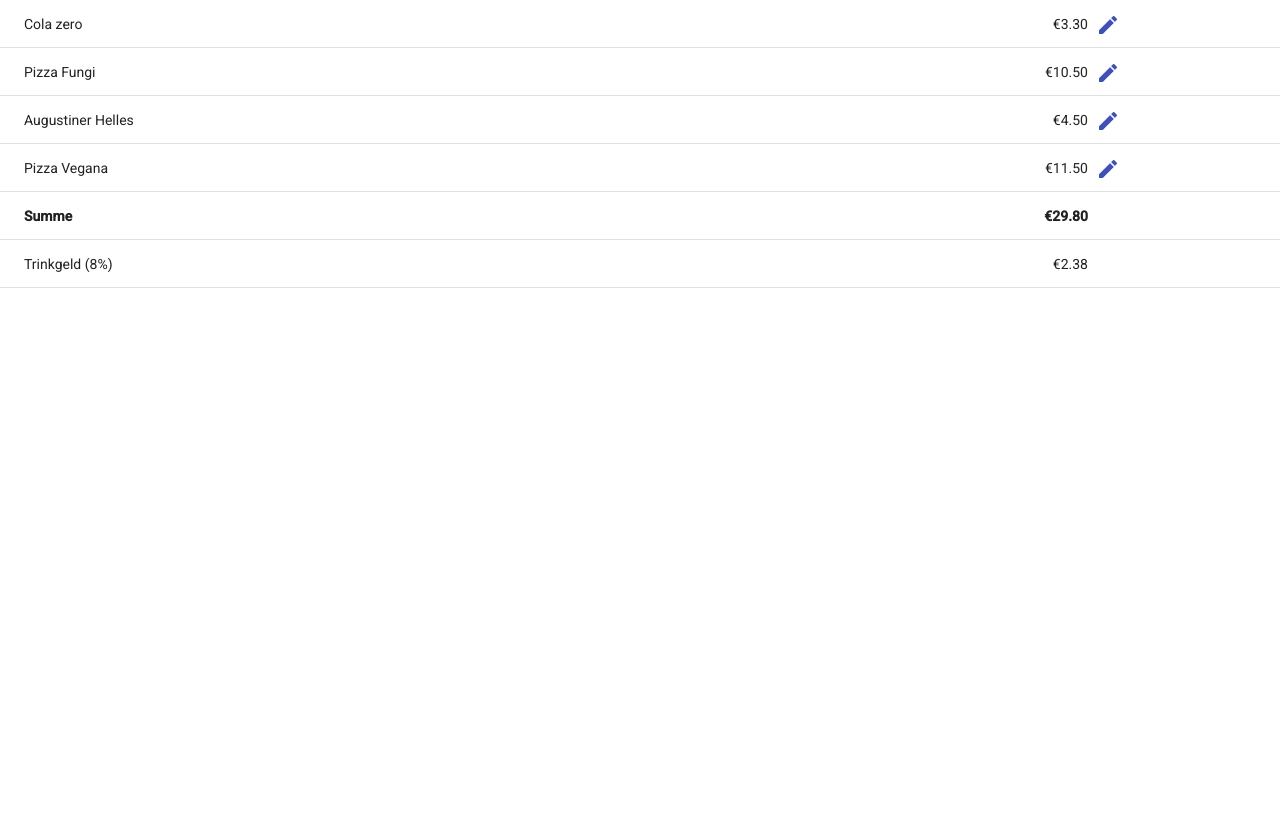
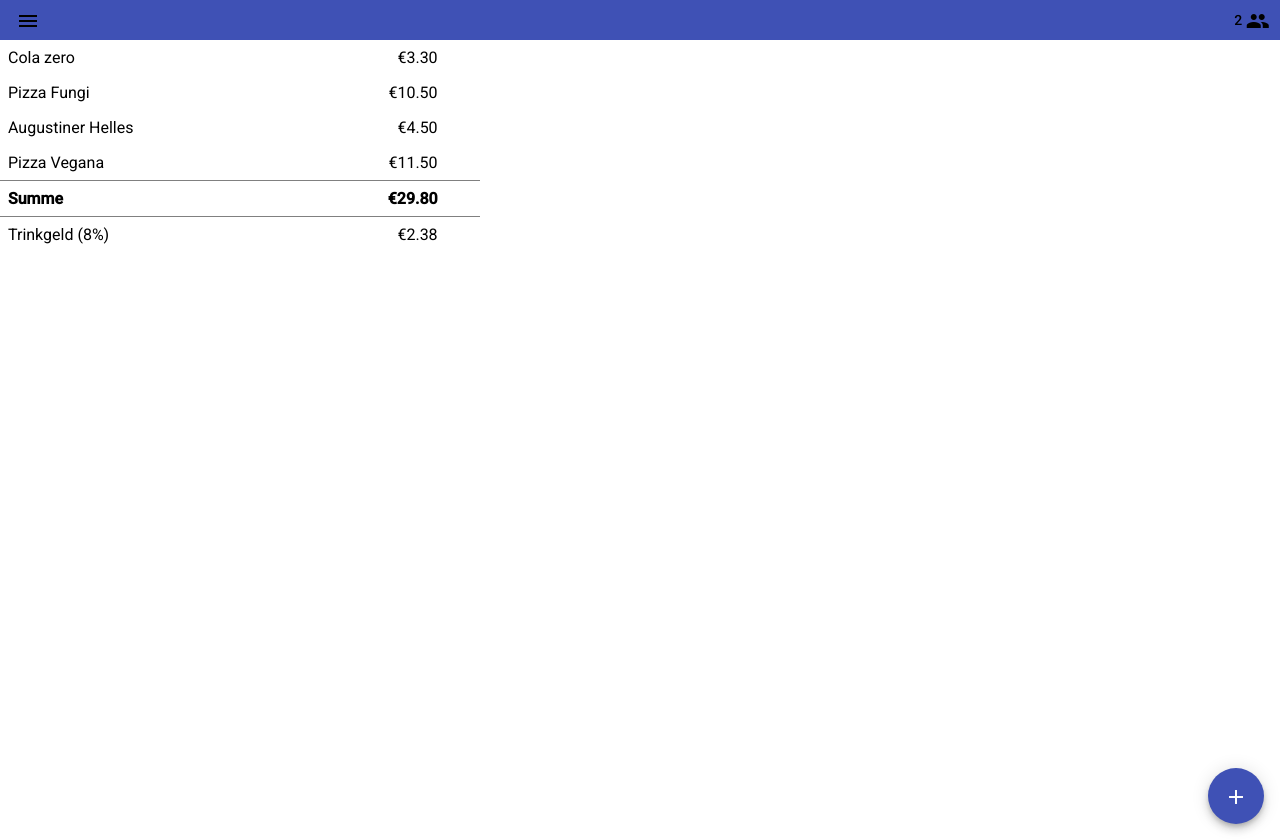
Before and after one commit to TanjaDi/bill-split, an Angular app: page / in a window 1280 px wide. Before the commit the page ends 800 px from the top, so only its background shows below. Built offline with nearby package versions, Linux system fonts and the light colour scheme.

Commit message:
Add header and settings

```diff
--- a/src/app/app.component.html
+++ b/src/app/app.component.html
@@ -1,4 +1,5 @@
 <div role="main">
+  <bsplit-header></bsplit-header>
   <bsplit-bill></bsplit-bill>
 </div>
 <router-outlet></router-outlet>
--- a/src/app/bill/bill.component.html
+++ b/src/app/bill/bill.component.html
@@ -1,90 +1,25 @@
-<table mat-table [dataSource]="entries">
-  <!-- Column: name -->
-  <ng-container matColumnDef="name">
-    <td mat-cell *matCellDef="let entry">
-      <ng-container *ngIf="!entry.isEditMode">
-        <mat-label>
-          {{ entry.name }}
-        </mat-label>
-      </ng-container>
-      <ng-container *ngIf="entry.isEditMode">
-        <mat-form-field>
-          <mat-label>Name</mat-label>
-          <input type="text" matInput [(ngModel)]="entry.name" />
-        </mat-form-field>
-      </ng-container>
-    </td>
-    <td mat-footer-cell *matFooterCellDef>Summe</td>
-  </ng-container>
+<table>
+  <!-- data rows -->
+  <tr class="dataRow" *ngFor="let entry of entries">
+    <td class="name">{{ entry.name }}</td>
+    <td class="price">{{ entry.price | currency: currency }}</td>
+    <td class="payer"></td>
+  </tr>
+  <!-- Total -->
+  <tr class="totalRow">
+    <td class="name">Summe</td>
+    <td class="price total">{{ total | currency: currency }}</td>
+    <td class="payer"></td>
+  </tr>
+  <tr class="tipRow">
+    <td class="name">Trinkgeld ({{ tipInPercent }}%)</td>
+    <td class="price tip">{{ tip | currency: currency }}</td>
+    <td class="payer"></td>
+  </tr>
+</table>
 
-  <!-- Column: price -->
-  <ng-container matColumnDef="price">
-    <td mat-cell *matCellDef="let entry">
-      <ng-container *ngIf="!entry.isEditMode">
-        <mat-label> {{ entry.price | currency: "EUR" }} </mat-label>
-      </ng-container>
-      <ng-container *ngIf="entry.isEditMode">
-        <mat-form-field>
-          <mat-label>Price</mat-label>
-          <input type="number" matInput [(ngModel)]="entry.price" />
-          <span matSuffix>&nbsp;€</span>
-        </mat-form-field>
-      </ng-container>
-    </td>
-    <td mat-footer-cell *matFooterCellDef>
-      <mat-label>{{ total | currency: "EUR" }}</mat-label>
-    </td>
-  </ng-container>
-
-  <!-- Column: edit -->
-  <ng-container matColumnDef="edit">
-    <td mat-cell *matCellDef="let entry">
-      <ng-container *ngIf="!entry.isEditMode">
-        <div class="editButtonCell">
-          <button
-            mat-icon-button
-            color="primary"
-            (click)="entry.isEditMode = !entry.isEditMode"
-          >
-            <mat-icon>edit</mat-icon>
-          </button>
-        </div>
-      </ng-container>
-      <ng-container *ngIf="entry.isEditMode">
-        <div class="doneButtonCell">
-          <button
-            mat-button
-            color="primary"
-            (click)="entry.isEditMode = !entry.isEditMode"
-          >
-            Done
-          </button>
-        </div>
-      </ng-container>
-    </td>
-    <td mat-footer-cell *matFooterCellDef></td>
-  </ng-container>
-
-  <!-- Columns for tipFooter -->
-  <ng-container matColumnDef="tip">
-    <td mat-footer-cell *matFooterCellDef>Trinkgeld ({{ TIP_IN_PERCENT }}%)</td>
-  </ng-container>
-  <ng-container matColumnDef="tipAmount">
-    <td mat-footer-cell *matFooterCellDef>
-      <mat-label> {{ tip | currency: "EUR" }} </mat-label>
-    </td>
-  </ng-container>
-  <ng-container matColumnDef="calculateTip">
-    <td mat-footer-cell *matFooterCellDef></td>
-  </ng-container>
-
-  <!-- Row -->
-  <tr mat-row *matRowDef="let row; columns: displayedColumns"></tr>
-  <!-- Footer row -->
-  <tr mat-footer-row *matFooterRowDef="displayedColumns"></tr>
-  <tr
-    mat-footer-row
-    class="tipRow"
-    *matFooterRowDef="displayedColumnsForTipFooter"
-  ></tr>
-</table>
+<div class="buttonWrapper">
+  <button class="addButton" mat-fab color="primary">
+    <mat-icon>add</mat-icon>
+  </button>
+</div>
--- a/src/app/bill/bill.component.scss
+++ b/src/app/bill/bill.component.scss
@@ -1,16 +1,39 @@
+:host {
+  display: flex;
+  flex-direction: column;
+  height: 100vh;
+  width: 100vw;
+
   table {
     width: 100%;
+    max-width: 30rem;
+    border-spacing: 1rem;
+    border-collapse: collapse;
 
-  .mat-column-edit {
-    width: 15%;
+    th,
+    td {
+      padding: 0.5rem;
     }
 
-  .mat-column-price,
-  .mat-column-tipAmount {
+    .price {
       text-align: right;
     }
 
-  .mat-footer-row:not(.tipRow) {
+    tr.totalRow td,
+    tr.tipRow td {
+      border-top: 1px solid grey;
+    }
+
+    .totalRow {
       font-weight: bold;
     }
   }
+
+  .buttonWrapper {
+    height: 100%;
+    padding: 1rem;
+    display: flex;
+    justify-content: flex-end;
+    align-items: flex-end;
+  }
+}
--- a/src/app/bill/bill.component.ts
+++ b/src/app/bill/bill.component.ts
@@ -1,5 +1,6 @@
 import { Component, OnInit } from '@angular/core';
 import { FormBuilder, FormControl, FormGroup } from '@angular/forms';
+import { SettingsService } from './../service/settings.service';
 
 export interface BillEntry {
   name: string;
@@ -20,15 +21,21 @@ const DATA_SOURCE: BillEntry[] = [
   styleUrls: ['./bill.component.scss'],
 })
 export class BillComponent implements OnInit {
-  readonly TIP_IN_PERCENT = 8;
+  tipInPercent: number;
   formGroup: FormGroup;
   entries: BillEntry[];
   total: number;
   tip = 0;
   displayedColumns = ['name', 'price', 'edit'];
   displayedColumnsForTipFooter = ['tip', 'tipAmount', 'calculateTip'];
+  currency: 'EUR' | 'USD';
 
-  constructor(private formBuilder: FormBuilder) {
+  constructor(
+    private formBuilder: FormBuilder,
+    private settingsService: SettingsService
+  ) {
+    this.tipInPercent = this.settingsService.tipInPercent;
+    this.currency = this.settingsService.currency;
     this.entries = DATA_SOURCE;
     this.formGroup = this.formBuilder.group({
       formArray: this.formBuilder.array([new FormControl()]),
@@ -43,6 +50,6 @@ export class BillComponent implements OnInit {
   ngOnInit(): void {}
 
   calculateTip(): void {
-    this.tip = this.total * (this.TIP_IN_PERCENT / 100);
+    this.tip = this.total * (this.tipInPercent / 100);
   }
 }
--- /dev/null
+++ b/src/app/header/header.component.html
@@ -0,0 +1,26 @@
+<button
+  mat-icon-button
+  [matMenuTriggerFor]="moreMenu"
+  aria-label="Button to open more settings"
+>
+  <mat-icon>menu</mat-icon>
+</button>
+<mat-menu #moreMenu="matMenu">
+  <button mat-menu-item>
+    <mat-icon>fiber_new</mat-icon>
+    <span>Neue Rechnung</span>
+  </button>
+  <button mat-menu-item>
+    <mat-icon>settings</mat-icon>
+    <span>Einstellungen</span>
+  </button>
+</mat-menu>
+
+<button
+  class="peopleIndicator"
+  mat-icon-button
+  aria-label="People"
+>
+  {{ numberOfPayers }}
+  <mat-icon>people</mat-icon>
+</button>
--- /dev/null
+++ b/src/app/header/header.component.scss
@@ -0,0 +1,10 @@
+:host {
+  display: flex;
+  width: 100vw;
+  background-color: var(--bsplit-color-primary);
+  justify-content: space-between;
+
+  button {
+    margin: 0 0.5rem;
+  }
+}
--- /dev/null
+++ b/src/app/header/header.component.ts
@@ -0,0 +1,17 @@
+import { Component, OnInit } from '@angular/core';
+import { SettingsService } from './../service/settings.service';
+
+@Component({
+  selector: 'bsplit-header',
+  templateUrl: './header.component.html',
+  styleUrls: ['./header.component.scss'],
+})
+export class HeaderComponent implements OnInit {
+  numberOfPayers = 2;
+
+  constructor(private settingsService: SettingsService) {}
+
+  ngOnInit(): void {
+    this.numberOfPayers = this.settingsService.numberOfPayers;
+  }
+}
--- /dev/null
+++ b/src/app/service/settings.service.ts
@@ -0,0 +1,18 @@
+import { Injectable } from '@angular/core';
+
+@Injectable({
+  providedIn: 'root',
+})
+export class SettingsService {
+  numberOfPayers: number;
+  maxNumberOfPayers: number;
+  tipInPercent: number;
+  currency: 'EUR'|'USD';
+
+  constructor() {
+    this.numberOfPayers = 2;
+    this.maxNumberOfPayers = 4;
+    this.tipInPercent = 8;
+    this.currency = 'EUR';
+  }
+}
--- a/src/styles.scss
+++ b/src/styles.scss
@@ -1,4 +1,12 @@
 /* You can add global styles to this file, and also import other style files */
 
-html, body { height: 100%; }
-body { margin: 0; font-family: Roboto, "Helvetica Neue", sans-serif; }
+html,
+body {
+  height: 100%;
+}
+body {
+  margin: 0;
+  font-family: Roboto, "Helvetica Neue", sans-serif;
+
+  --bsplit-color-primary: #3f51b5; // indigo
+}
```
Also changed, not shown: src/app/app.module.ts (+7 -12 lines), 2 other files (tests, documents, lock files or other folders). Lines whose indentation alone changed are shown as unchanged.
